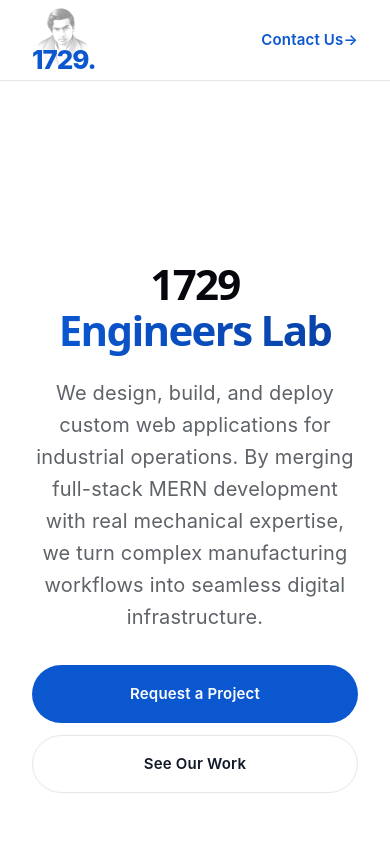
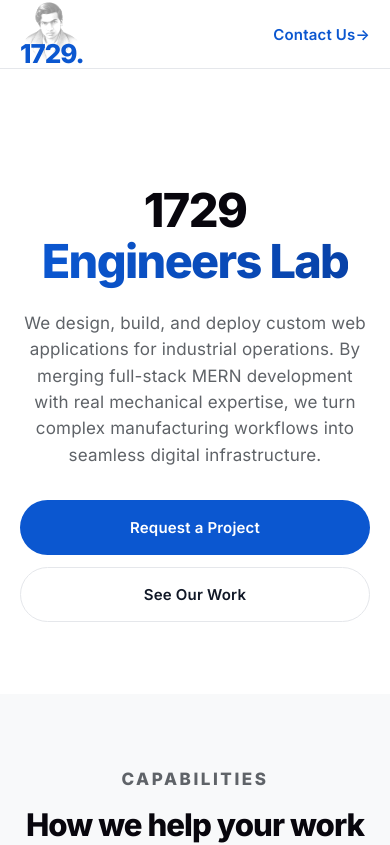
Before and after one commit to upparkrishna032-ops/1729, a React (Vite) app in the folder frontend/: page / in a window 390 px wide. Shown: the top 845 px of the page. Built offline with nearby package versions, Linux system fonts and the light colour scheme.

Commit message:
Improve mobile typography

```diff
--- a/frontend/index.html
+++ b/frontend/index.html
@@ -5,7 +5,7 @@
 
     <meta name="viewport" content="width=device-width, initial-scale=1.0" />
 
-    <title>1729.space laxmi</title>
+    <title>1729.space</title>
 
     <meta
       name="description"
@@ -17,6 +17,13 @@
     <link rel="icon" type="image/png" sizes="16x16" href="/favicon-16x16.png" />
     <link rel="apple-touch-icon" href="/apple-touch-icon.png" />
     <link rel="manifest" href="/site.webmanifest" />
+
+    <link rel="preconnect" href="https://fonts.googleapis.com" />
+    <link rel="preconnect" href="https://fonts.gstatic.com" crossorigin />
+    <link
+      href="https://fonts.googleapis.com/css2?family=Inter:wght@400;500;600;700;800&display=swap"
+      rel="stylesheet"
+    />
 
     <!-- Theme -->
     <meta name="theme-color" content="#0b57d0" />
--- a/frontend/src/App.css
+++ b/frontend/src/App.css
@@ -11,100 +11,165 @@
   --transition: all 0.3s cubic-bezier(0.4, 0, 0.2, 1);
 }
 
-/* RESET */
+/* =========================================================
+   RESET
+   ========================================================= */
+
 * {
   margin: 0;
   padding: 0;
   box-sizing: border-box;
 }
+
 html {
   scroll-behavior: smooth;
+
+  /* Prevent mobile browsers from automatically resizing text */
+  -webkit-text-size-adjust: 100%;
+  text-size-adjust: 100%;
 }
+
 body {
   font-family:
     "Inter",
     system-ui,
     -apple-system,
+    "Segoe UI",
+    Roboto,
     sans-serif;
   background: var(--bg);
   color: var(--text-main);
   line-height: 1.6;
+
+  /* Keep typography consistent across browsers */
   -webkit-font-smoothing: antialiased;
+  -moz-osx-font-smoothing: grayscale;
+  font-synthesis: none;
+  text-rendering: optimizeLegibility;
 }
+
+/*
+  Keep form controls on the same font as the website.
+  This prevents Android/browser defaults from introducing
+  a different-looking font.
+*/
+button,
+input,
+textarea,
+select {
+  font: inherit;
+}
+
 a {
   color: inherit;
   text-decoration: none;
 }
+
 img {
   max-width: 100%;
   display: block;
 }
 
-/* LAYOUT */
+/* =========================================================
+   LAYOUT
+   ========================================================= */
+
 .site {
   overflow-x: hidden;
   min-height: 100vh;
 }
+
 .container {
   width: 100%;
   max-width: var(--container);
   margin: 0 auto;
   padding: 0 32px;
 }
+
 .section {
   padding: 120px 0;
 }
+
 .section-muted {
   background: var(--bg-soft);
 }
 
-/* TYPOGRAPHY */
+/* =========================================================
+   TYPOGRAPHY
+   ========================================================= */
+
 .eyebrow {
+  font-family:
+    "Inter",
+    system-ui,
+    -apple-system,
+    "Segoe UI",
+    Roboto,
+    sans-serif;
   font-size: 12px;
   font-weight: 800;
+  line-height: 1.2;
   letter-spacing: 0.15em;
   text-transform: uppercase;
   color: var(--primary);
   margin-bottom: 16px;
 }
+
 .section-head {
   text-align: center;
   max-width: 760px;
   margin: 0 auto 64px;
 }
+
 .section-head h2 {
+  font-family:
+    "Inter",
+    system-ui,
+    -apple-system,
+    "Segoe UI",
+    Roboto,
+    sans-serif;
   font-size: clamp(32px, 5vw, 46px);
   line-height: 1.1;
   letter-spacing: -0.03em;
   font-weight: 800;
   margin-bottom: 16px;
 }
+
 .section-head p {
   color: var(--text-soft);
   font-size: 18px;
+  line-height: 1.6;
 }
 
-/* HEADER */
+/* =========================================================
+   HEADER
+   ========================================================= */
+
 .header {
   position: sticky;
   top: 0;
   z-index: 1000;
   background: rgba(255, 255, 255, 0.85);
   backdrop-filter: blur(20px);
+  -webkit-backdrop-filter: blur(20px);
   border-bottom: 1px solid var(--border);
 }
+
 .nav {
   height: 80px;
   display: flex;
   align-items: center;
   justify-content: space-between;
 }
+
 .logo-content {
   position: relative;
   display: inline-flex;
   align-items: center;
   height: 48px;
 }
+
 .logo-bg-image {
   position: absolute;
   top: 50%;
@@ -116,125 +181,220 @@ img {
   z-index: 1;
   filter: grayscale(100%) contrast(1.1);
 }
+
 .logo-text {
   position: relative;
   transform: translateY(20px);
   z-index: 2;
+
+  font-family:
+    "Inter",
+    system-ui,
+    -apple-system,
+    "Segoe UI",
+    Roboto,
+    sans-serif;
   font-size: 26px;
   font-weight: 800;
+  line-height: 1;
   letter-spacing: -0.04em;
 }
+
 .logo span {
   color: var(--primary);
 }
+
 .nav-links {
   display: flex;
   align-items: center;
   gap: 32px;
 }
+
 .nav-links a {
+  font-family:
+    "Inter",
+    system-ui,
+    -apple-system,
+    "Segoe UI",
+    Roboto,
+    sans-serif;
   font-weight: 600;
   font-size: 15px;
+  line-height: 1.4;
   color: var(--text-soft);
   transition: var(--transition);
 }
+
 .nav-links a:hover {
   color: var(--text-main);
 }
+
 .nav-contact-link {
   color: var(--primary) !important;
 }
 
-/* BUTTONS */
+/* =========================================================
+   BUTTONS
+   ========================================================= */
+
 .btn {
   display: inline-flex;
   align-items: center;
   justify-content: center;
+
   padding: 14px 32px;
   border-radius: 999px;
+
+  font-family:
+    "Inter",
+    system-ui,
+    -apple-system,
+    "Segoe UI",
+    Roboto,
+    sans-serif;
   font-weight: 600;
   font-size: 15px;
+  line-height: 1.4;
+
   transition: var(--transition);
   border: 1px solid transparent;
   cursor: pointer;
 }
+
 .btn-primary {
   background: var(--primary);
   color: #fff !important;
 }
+
 .btn-primary:hover {
   background: var(--primary-hover);
   transform: translateY(-2px);
 }
+
 .btn-secondary {
   background: transparent;
   color: var(--text-main) !important;
   border: 1px solid var(--border);
 }
+
 .btn-secondary:hover {
   background: var(--bg-soft);
 }
 
-/* HERO */
+/* =========================================================
+   HERO
+   ========================================================= */
+
 .hero {
   padding: 160px 0 120px;
   text-align: center;
 }
+
 .hero-title {
-  font-size: clamp(48px, 6vw, 72px);
+  font-family:
+    "Inter",
+    system-ui,
+    -apple-system,
+    "Segoe UI",
+    Roboto,
+    sans-serif;
+
+  /*
+    Responsive typography.
+    This scales naturally instead of jumping to one fixed
+    42px value on every mobile device.
+  */
+  font-size: clamp(40px, 6vw, 72px);
+
   font-weight: 800;
   line-height: 1.1;
+  letter-spacing: -0.035em;
   margin-bottom: 24px;
 }
+
 .text-gradient {
   background: linear-gradient(90deg, #0b57d0 0%, #0842a8 100%);
   -webkit-background-clip: text;
+  background-clip: text;
   -webkit-text-fill-color: transparent;
 }
+
 .hero-subtitle {
   max-width: 700px;
   margin: 0 auto 32px;
+
+  font-family:
+    "Inter",
+    system-ui,
+    -apple-system,
+    "Segoe UI",
+    Roboto,
+    sans-serif;
   font-size: 20px;
+  line-height: 1.6;
+
   color: var(--text-soft);
 }
 
-/* GRID & RESPONSIVE LOGIC */
+/* =========================================================
+   GRID & RESPONSIVE LOGIC
+   ========================================================= */
+
 .grid {
   display: grid;
   gap: 32px;
 }
+
 .grid-4 {
   grid-template-columns: repeat(4, 1fr);
 }
+
 .grid-2x2 {
   grid-template-columns: repeat(2, 1fr);
 }
+
 .card {
   background: #ffffff;
   border: 1px solid var(--border);
   border-radius: var(--radius);
   padding: 40px;
   transition: var(--transition);
+
   display: flex;
   flex-direction: column;
   height: 100%;
 }
+
 .card:hover {
   border-color: var(--primary);
   box-shadow: 0 10px 30px rgba(0, 0, 0, 0.06);
   transform: translateY(-4px);
 }
+
 .card h3 {
+  font-family:
+    "Inter",
+    system-ui,
+    -apple-system,
+    "Segoe UI",
+    Roboto,
+    sans-serif;
   font-size: 22px;
+  line-height: 1.25;
   font-weight: 700;
   margin-bottom: 12px;
 }
+
 .card p {
   color: var(--text-soft);
   font-size: 15px;
+  line-height: 1.6;
 }
 
-/* TECH, TEAM, & SHOWCASE */
+/* =========================================================
+   TECH, TEAM & SHOWCASE
+   ========================================================= */
+
 .tech-grid {
   display: grid;
   grid-template-columns: repeat(2, 1fr);
@@ -242,6 +402,7 @@ img {
   max-width: 800px;
   margin: 0 auto;
 }
+
 .tech-card {
   background: var(--bg-soft);
   padding: 32px;
@@ -249,9 +410,11 @@ img {
   text-align: center;
   transition: var(--transition);
 }
+
 .tech-card h3 {
   color: var(--primary);
   font-size: 18px;
+  line-height: 1.3;
   margin-bottom: 8px;
 }
 
@@ -262,6 +425,7 @@ img {
   max-width: 800px;
   margin: 0 auto;
 }
+
 .founder-card {
   background: #ffffff;
   border: 1px solid var(--border);
@@ -269,10 +433,12 @@ img {
   padding: 40px;
   text-align: center;
   transition: var(--transition);
+
   display: flex;
   flex-direction: column;
   align-items: center;
 }
+
 .founder-img {
   width: 160px;
   height: 160px;
@@ -281,10 +447,12 @@ img {
   margin-bottom: 24px;
   border: 4px solid var(--bg-soft);
 }
+
 .founder-card .role {
   color: var(--primary);
   font-weight: 700;
   font-size: 11px;
+  line-height: 1.3;
   text-transform: uppercase;
   letter-spacing: 0.05em;
   margin-top: 4px;
@@ -294,12 +462,14 @@ img {
   padding: 120px 0;
   background: var(--bg);
 }
+
 .case-box {
   max-width: 800px;
   margin: 0 auto;
   text-align: center;
   padding: 0 20px;
 }
+
 .metrics-row {
   display: flex;
   justify-content: center;
@@ -307,53 +477,69 @@ img {
   border-top: 1px solid var(--border);
   padding-top: 32px;
 }
+
 .metric-label {
   font-size: 11px;
   font-weight: 800;
+  line-height: 1.3;
   text-transform: uppercase;
   color: var(--primary);
   display: block;
   margin-bottom: 4px;
 }
 
-/* FOOTER & CTA */
+/* =========================================================
+   FOOTER & CTA
+   ========================================================= */
+
 .contact-cta {
   background: var(--bg);
   padding: 120px 0;
 }
+
 .cta-box {
   text-align: center;
 }
+
 .cta-channels {
   display: flex;
   justify-content: center;
   gap: 64px;
   margin-top: 40px;
 }
+
 .channel-label {
   font-size: 11px;
   font-weight: 800;
+  line-height: 1.3;
   text-transform: uppercase;
   color: var(--primary);
   margin-bottom: 8px;
   display: block;
 }
+
 .channel-link {
   font-size: 22px;
   font-weight: 700;
+  line-height: 1.3;
   color: var(--text-main);
 }
+
 .footer {
   padding: 40px 0;
   border-top: 1px solid var(--border);
 }
+
 .footer-inner {
   display: flex;
   justify-content: space-between;
   align-items: center;
 }
 
-/* RESPONSIVE BREAKPOINTS */
+/* =========================================================
+   RESPONSIVE — TABLET
+   ========================================================= */
+
 @media (max-width: 1024px) {
   .grid-4,
   .grid-2x2,
@@ -361,39 +547,176 @@ img {
   .team-grid {
     grid-template-columns: repeat(2, 1fr);
   }
+
+  .hero {
+    padding: 120px 0 100px;
+  }
 }
 
+/* =========================================================
+   RESPONSIVE — MOBILE
+   ========================================================= */
+
 @media (max-width: 640px) {
+  /*
+    IMPORTANT:
+    Give small phones a little more horizontal space.
+    32px + 32px is quite large on a 360px-wide phone.
+  */
+  .container {
+    padding-left: 20px;
+    padding-right: 20px;
+  }
+
   .grid-4,
   .grid-2x2,
   .tech-grid,
   .team-grid {
     grid-template-columns: 1fr;
   }
+
+  /*
+    Smaller mobile header.
+  */
+  .nav {
+    height: 68px;
+  }
+
+  .nav-links {
+    gap: 12px;
+  }
+
   .nav-links a:not(.nav-contact-link) {
     display: none;
   }
+
+  /*
+    IMPORTANT:
+    Do NOT use the old fixed 42px here.
+    clamp() allows the heading to scale naturally.
+  */
   .hero-title {
-    font-size: 42px;
+    font-size: clamp(40px, 12vw, 52px);
+    line-height: 1.08;
+    letter-spacing: -0.035em;
   }
+
+  .hero {
+    padding: 96px 0 72px;
+  }
+
+  .hero-subtitle {
+    font-size: 17px;
+    line-height: 1.55;
+  }
+
   .hero-actions {
     flex-direction: column !important;
     gap: 12px !important;
   }
+
   .hero-actions .btn {
     width: 100%;
     padding: 16px 24px;
   }
+
+  /*
+    Reduce section spacing on small screens.
+  */
+  .section,
+  .showcase-section,
+  .contact-cta {
+    padding: 72px 0;
+  }
+
+  .section-head {
+    margin-bottom: 40px;
+  }
+
+  .section-head h2 {
+    font-size: clamp(30px, 8vw, 38px);
+    line-height: 1.1;
+  }
+
+  .section-head p {
+    font-size: 17px;
+    line-height: 1.55;
+  }
+
+  /*
+    Smaller cards on narrow screens.
+  */
+  .card {
+    padding: 28px 24px;
+  }
+
+  .founder-card {
+    padding: 24px;
+  }
+
+  .tech-card {
+    padding: 28px 24px;
+  }
+
+  /*
+    Prevent long email/contact text from causing
+    horizontal overflow on small phones.
+  */
+  .channel-link {
+    font-size: 19px;
+    overflow-wrap: anywhere;
+    word-break: break-word;
+  }
+
   .cta-channels {
     flex-direction: column;
     gap: 32px;
   }
+
   .metrics-row {
     flex-direction: column;
     gap: 24px;
     align-items: center;
   }
-  .founder-card {
-    padding: 24px;
+
+  .footer-inner {
+    flex-direction: column;
+    gap: 20px;
+    text-align: center;
   }
 }
+
+/* =========================================================
+   VERY SMALL PHONES
+   ========================================================= */
+
+@media (max-width: 380px) {
+  .container {
+    padding-left: 16px;
+    padding-right: 16px;
+  }
+
+  .hero {
+    padding-top: 80px;
+  }
+
+  .hero-title {
+    font-size: clamp(36px, 11vw, 44px);
+  }
+
+  .hero-subtitle {
+    font-size: 16px;
+  }
+
+  .section-head h2 {
+    font-size: 30px;
+  }
+
+  .card {
+    padding: 24px 20px;
+  }
+
+  .founder-card {
+    padding: 20px;
+  }
+}
--- a/frontend/src/index.css
+++ b/frontend/src/index.css
@@ -11,11 +11,15 @@
   --shadow:
     rgba(0, 0, 0, 0.1) 0 10px 15px -3px, rgba(0, 0, 0, 0.05) 0 4px 6px -2px;
 
-  --sans: system-ui, "Segoe UI", Roboto, sans-serif;
-  --heading: system-ui, "Segoe UI", Roboto, sans-serif;
+  /* --sans: system-ui, "Segoe UI", Roboto, sans-serif;
+  --heading: system-ui, "Segoe UI", Roboto, sans-serif; */
+  --sans: "Inter", system-ui, sans-serif;
+  --heading: "Inter", system-ui, sans-serif;
   --mono: ui-monospace, Consolas, monospace;
 
-  font: 18px/145% var(--sans);
+  font-family: var(--sans);
+  font-size: 18px;
+  line-height: 1.45;
   letter-spacing: 0.18px;
   color-scheme: light dark;
   color: var(--text);
```
Also changed, not shown: frontend/style.css (deleted).
